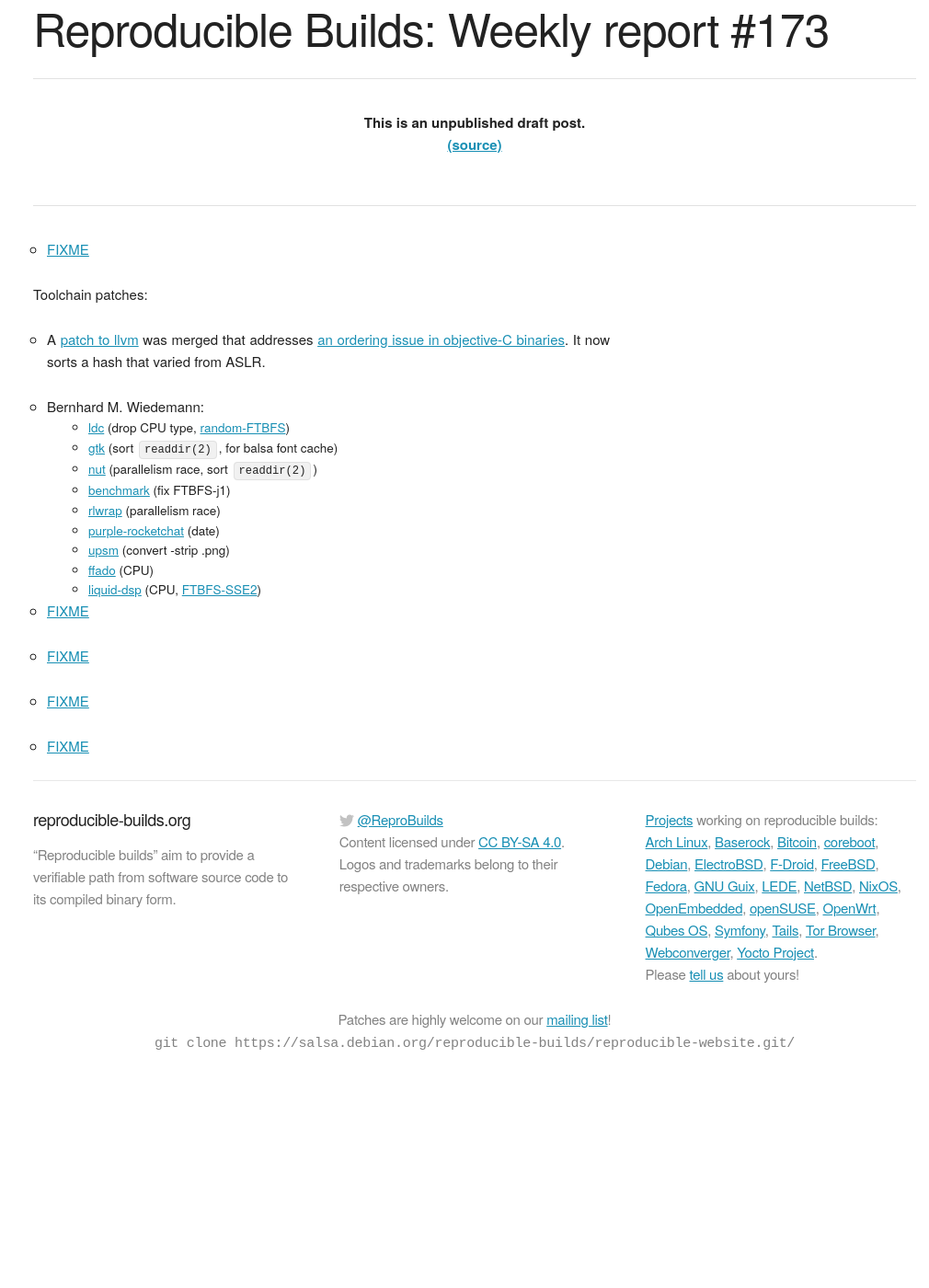
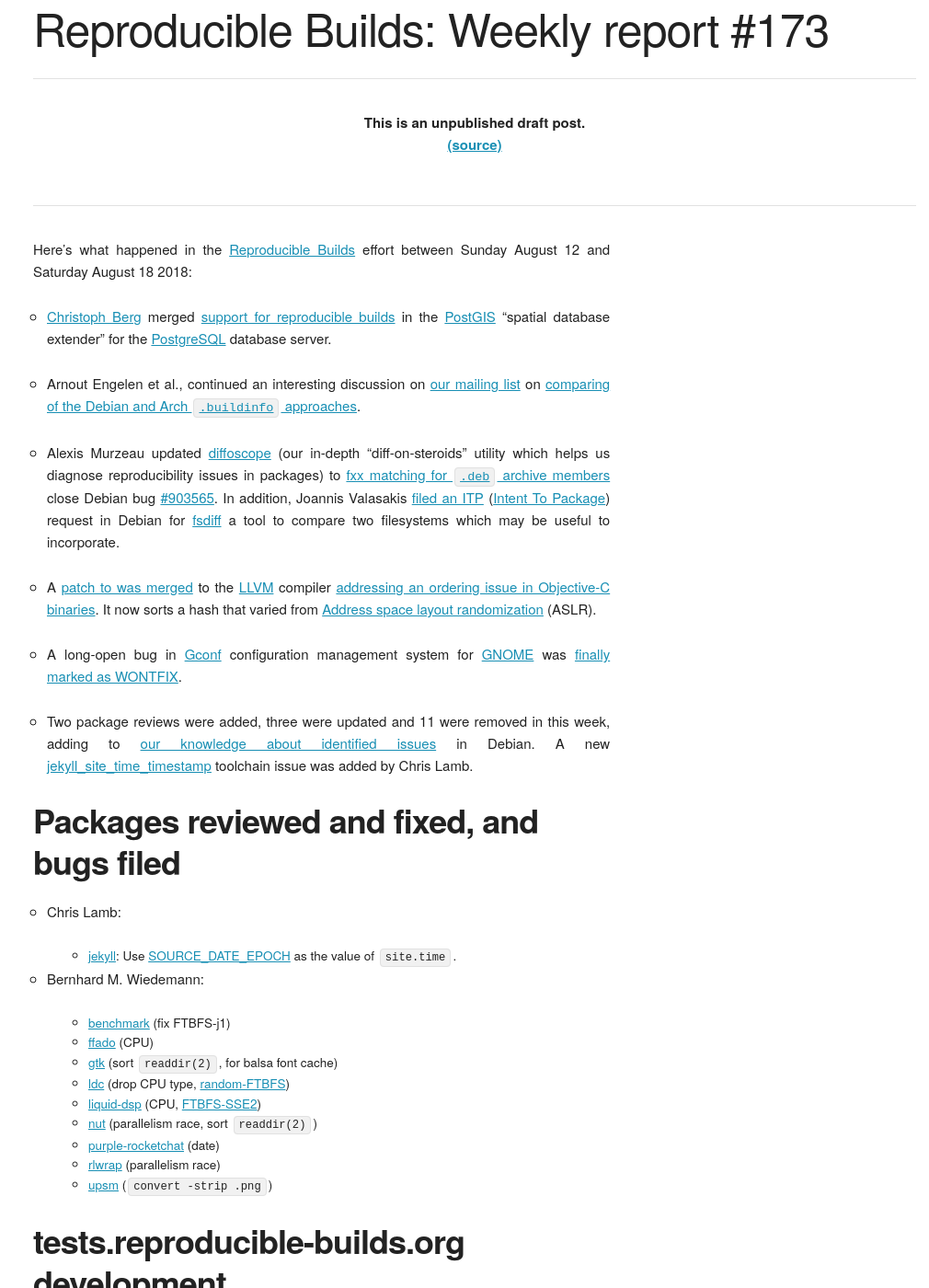
Before and after one commit to prototypefund/reproducible-website, a Jekyll site: the page built from _blog/posts/173.md, in a window 1280 px wide and 1400 px high, scrolled down 196 px. Shown: the whole window at 92% size, without its empty margins (124-1134 px from the left). Built offline with Jekyll 4.4.1, drawn with Linux system fonts in a browser that asks for light colours; some web fonts are replaced; before the commit the page ends 1373 px from its top, so only the background shows below that; some of the changed text lies outside the part shown.

Commit message:
173: Initial draft.

```diff
--- a/_blog/posts/173.md
+++ b/_blog/posts/173.md
@@ -3,27 +3,53 @@
 week: 173
 ---
 
-* [FIXME](https://bugs.debian.org/906030)
+Here's what happened in the [Reproducible Builds](https://reproducible-builds.org) effort between Sunday August 12 and Saturday August 18 2018:
 
+* [Christoph Berg](https://www.df7cb.de/) merged [support for reproducible builds](https://github.com/postgis/postgis/commit/873c6cba3e7f7e87b615b25c50d9c8dcede661ec) in the [PostGIS](https://postgis.net/) "spatial database extender" for the [PostgreSQL](https://www.postgresql.org/) database server.
 
-Toolchain patches:
-* A [patch to llvm](https://reviews.llvm.org/D50559) was merged that addresses [an ordering issue in objective-C binaries](https://bugs.llvm.org/show_bug.cgi?id=35277). It now sorts a hash that varied from ASLR.
+* Arnout Engelen et al., continued an interesting discussion on [our mailing list](https://lists.reproducible-builds.org/listinfo/rb-general) on [comparing of the Debian and Arch `.buildinfo` approaches](https://lists.reproducible-builds.org/pipermail/rb-general/2018-August/001105.html).
+
+* Alexis Murzeau updated [diffoscope](https://diffoscope.org) (our in-depth "diff-on-steroids" utility which helps us diagnose reproducibility issues in packages) to [fxx matching for `.deb` archive members](https://salsa.debian.org/reproducible-builds/diffoscope/commit/8b90ec1) close Debian bug [#903565](https://bugs.debian.org/903565). In addition, Joannis Valasakis [filed an ITP](https://bugs.debian.org/906030) ([Intent To Package](https://wiki.debian.org/ITP)) request in Debian for [fsdiff](https://github.com/kanocomputing/fsdiff) a tool to compare two filesystems which may be useful to incorporate.
+
+* A [patch to was merged](https://reviews.llvm.org/D50559) to the [LLVM](https://llvm.org/) compiler [addressing an ordering issue in Objective-C binaries](https://bugs.llvm.org/show_bug.cgi?id=35277). It now sorts a hash that varied from [Address space layout randomization](https://en.wikipedia.org/wiki/Address_space_layout_randomization) (ASLR).
+
+* A long-open bug in [Gconf](https://en.wikipedia.org/wiki/GConf) configuration management system for [GNOME](https://www.gnome.org/) was [finally marked as WONTFIX](https://bugzilla.gnome.org/show_bug.cgi?id=784738#c3).
+
+* Two package reviews were added, three were updated and 11 were removed in this week, adding to [our knowledge about identified issues](https://tests.reproducible-builds.org/debian/index_issues.html) in Debian. A new [jekyll\_site\_time\_timestamp](https://salsa.debian.org/reproducible-builds/reproducible-notes/commit/402eafa1) toolchain issue was added by Chris Lamb.
+
+Packages reviewed and fixed, and bugs filed
+-------------------------------------------
+
+* Chris Lamb:
+
+    * [jekyll](https://github.com/jekyll/jekyll/pull/7187): Use [SOURCE_DATE_EPOCH](https://reproducible-builds.org/specs/source-date-epoch/) as the value of `site.time`.
 
 * Bernhard M. Wiedemann:
+
+    * [benchmark](https://github.com/google/benchmark/pull/653) (fix FTBFS-j1)
+    * [ffado](https://build.opensuse.org/request/show/630005) (CPU)
+    * [gtk](https://gitlab.gnome.org/GNOME/gtk/merge_requests/297) (sort `readdir(2)`, for balsa font cache)
     * [ldc](https://github.com/ldc-developers/ldc/pull/2812) (drop CPU type, [random-FTBFS](https://github.com/ldc-developers/ldc/issues/2816))
-    * [gtk](https://gitlab.gnome.org/GNOME/gtk/merge_requests/297) (sort `readdir(2)`, for balsa font cache)
+    * [liquid-dsp](https://build.opensuse.org/request/show/630018) (CPU, [FTBFS-SSE2](https://github.com/jgaeddert/liquid-dsp/issues/137))
     * [nut](https://build.opensuse.org/request/show/628805) (parallelism race, sort `readdir(2)`)
-    * [benchmark](https://github.com/google/benchmark/pull/653) (fix FTBFS-j1)
+    * [purple-rocketchat](https://bitbucket.org/EionRobb/purple-rocketchat/pull-requests/5/allow-to-override-build-date-with/diff) (date)
     * [rlwrap](https://github.com/hanslub42/rlwrap/pull/89) (parallelism race)
-    * [purple-rocketchat](https://bitbucket.org/EionRobb/purple-rocketchat/pull-requests/5/allow-to-override-build-date-with/diff) (date)
-    * [upsm](https://build.opensuse.org/request/show/630019) (convert -strip .png)
-    * [ffado](https://build.opensuse.org/request/show/630005) (CPU)
-    * [liquid-dsp](https://build.opensuse.org/request/show/630018) (CPU, [FTBFS-SSE2](https://github.com/jgaeddert/liquid-dsp/issues/137))
+    * [upsm](https://build.opensuse.org/request/show/630019) (`convert -strip .png`)
 
-* [FIXME](https://twitter.com/df7cb/status/1029281752756506624)
+tests.reproducible-builds.org development
+-----------------------------------------
 
-* [FIXME](https://bugzilla.gnome.org/show_bug.cgi?id=784738#c3)
+There were a number of updates to our [Jenkins](https://jenkins.io/)-based testing framework that powers [tests.reproducible-builds.org](tests.reproducible-builds.org), including:
 
-* [FIXME](https://github.com/jekyll/jekyll/pull/7187)
+* Chris Lamb:
+    * [Print zero (not an empty) string when division denomination is zero](https://salsa.debian.org/qa/jenkins.debian.net/commit/c1cbac45).
 
-* [FIXME](https://lists.reproducible-builds.org/pipermail/rb-general/2018-August/001105.html)
+* Holger Levsen:
+    * [Be more verbose if some services are not running](https://salsa.debian.org/qa/jenkins.debian.net/commit/b9455665).
+    * [Don't show "known-offline" nodes as problematic](https://salsa.debian.org/qa/jenkins.debian.net/commit/2e46ce82).
+    * [Drop experimental `schroot` setup jobs from health overview](https://salsa.debian.org/qa/jenkins.debian.net/commit/43859de4).
+
+Misc.
+-----
+
+This week's edition was written by Bernhard M. Wiedemann, Chris Lamb & reviewed by a bunch of Reproducible Builds folks on IRC & the mailing lists.
```
